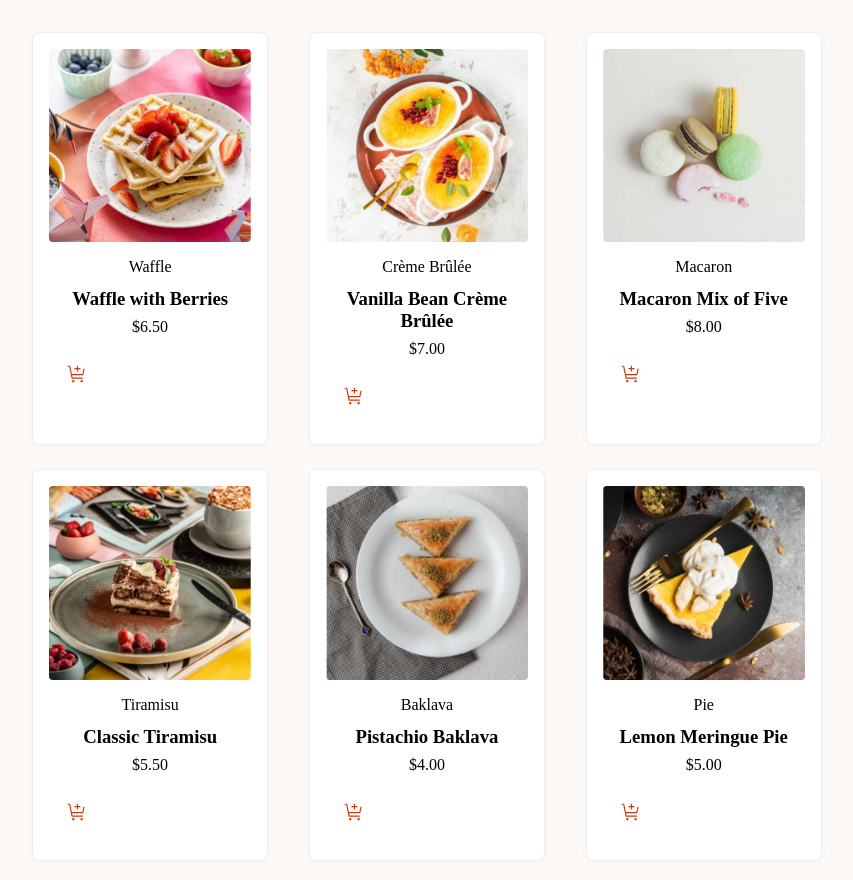
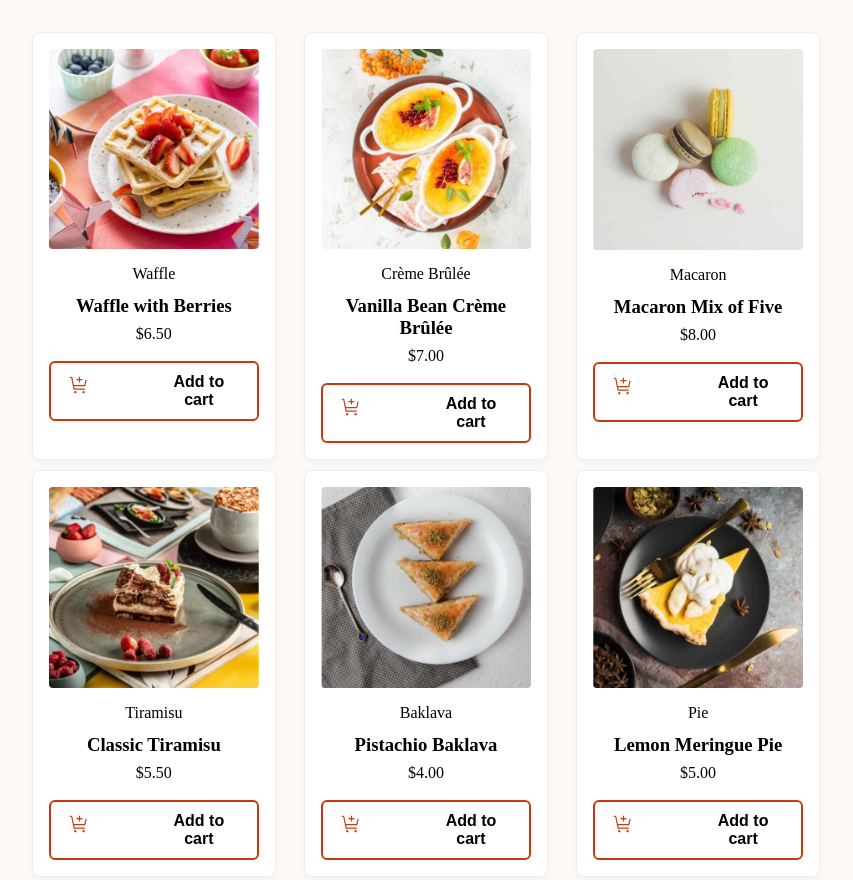
Before and after one commit to Kenyai402/Product-list-with-cart, a website built with Vite: page index.html in a window 1280 px wide. Shown: the top 880 px of the page, without its empty margins (0-853 px from the left). Built offline with nearby package versions, Linux system fonts and the light colour scheme.

Commit message:
Made changes

```diff
--- a/src/main.ts
+++ b/src/main.ts
@@ -44,7 +44,7 @@ function createProductCard(product: any): HTMLElement {
 
   if (isInCart) {
     cartButton.classList.add("in-cart");
-    cartSpan.innerText = "In cart";
+    cartSpan.innerText = "Added";
     cartButton.disabled = true;
   }
 
--- a/src/style.css
+++ b/src/style.css
@@ -11,7 +11,7 @@ body{
 #product-list {
   display: grid;
   grid-template-columns: repeat(3, 1fr);
-  gap: 24px;
+  gap: 10px;
   padding: 24px;
   width: 70%;
 }
@@ -45,18 +45,19 @@ body{
   margin: 4px 0;
 }
 .add-to-cart {
+  border-radius: 30px;
   margin-top: 14px;
   padding: 10px 18px;
   background: #fff;
-  color: #fff;
-  border: none;
+  color:black;
+  border: solid 2px hsl(14, 86%, 42%);
   border-radius: 6px;
   cursor: pointer;
   font-weight: bold;
   font-size: 1rem;
   display: flex;
   align-items: center;
-  gap: 8px;
+  gap: 70px;
   transition: background 0.2s;
 }
 
@@ -67,6 +68,6 @@ body{
 
 .add-to-cart.in-cart,
 .add-to-cart:disabled {
-  background: #aaa;
+  background:hsl(14, 86%, 42%);
   cursor: not-allowed;
 }
```
